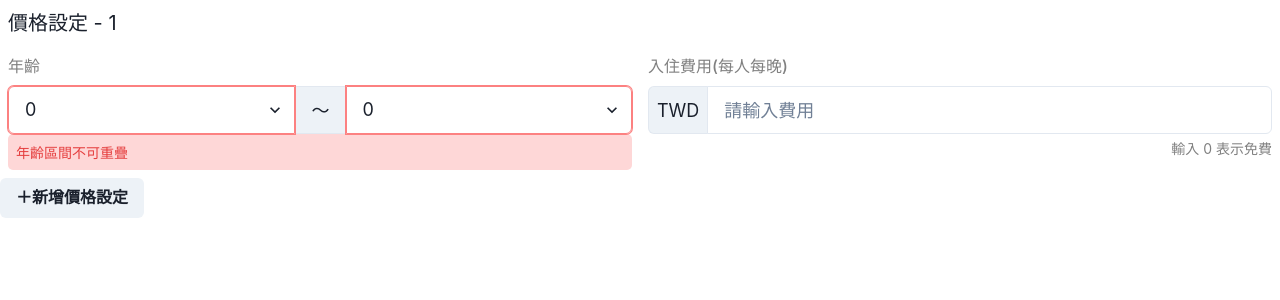
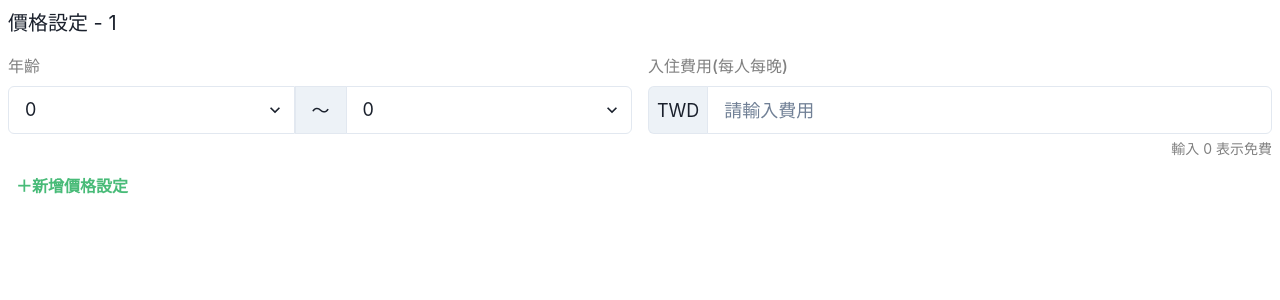
Before and after one commit to kristychaotw/pretest-ay, a React (Create React App) app: page / in a window 1280 px wide. Both pictures are taken after a click on the button "＋新增價格設定". Shown: the top 300 px of the page. Built offline with nearby package versions, Linux system fonts and the light colour scheme.

Commit message:
feat: ageGroupPricelist complete

```diff
--- a/src/components/units/AgeGroupSelect.js
+++ b/src/components/units/AgeGroupSelect.js
@@ -11,22 +11,25 @@ import React, { useState } from "react";
 const ageOptions = [...Array(21)].map((_, index) => ({
   value: index,
 }));
+
 const fieldConfig = {
   ageStart: 0,
   ageEnd: 1,
 };
+const disabledHandler = ({ age, name, ageRange }) => {
+  if (fieldConfig[name] === 0 && ageRange[1] !== 0) {
+    return ageRange[1] < age;
+  }
 
-function AgeGroupSelect({ onChange }) {
+  if (fieldConfig[name] === 1) {
+    return ageRange[0] > age;
+  }
+};
+
+function AgeGroupSelect({ onChange, existedAgeGroup }) {
   const [ageRange, setAgeRange] = useState([0, 0]);
-  const disabledHandler = ({ age, name }) => {
-    if (fieldConfig[name] === 0 && ageRange[1] !== 0) {
-      return ageRange[1] < age;
-    }
+  const [errorMsg, setErrorMsg] = useState("");
 
-    if (fieldConfig[name] === 1) {
-      return ageRange[0] > age;
-    }
-  };
   const handleOnChange = ({ target: { value, name } }) => {
     const index = fieldConfig[name];
     const newAgeRange = [...ageRange];
@@ -38,9 +41,16 @@ function AgeGroupSelect({ onChange }) {
       fieldName: "ageGroup",
       value: newAgeRange,
     });
+
+    // validation
+    const checkDuplate = existedAgeGroup.filter(
+      (i) => i[0] === newAgeRange[0] && i[1] === newAgeRange[1]
+    );
+    const isDuplicate = checkDuplate.length > 0;
+    setErrorMsg(isDuplicate ? "年齡區間不可重疊" : "");
   };
   return (
-    <FormControl isInvalid={true} p={2}>
+    <FormControl isInvalid={errorMsg} p={2}>
       <FormLabel fontSize="md" color={"grey"}>
         年齡
       </FormLabel>
@@ -55,7 +65,11 @@ function AgeGroupSelect({ onChange }) {
             <option
               key={index}
               value={value}
-              disabled={disabledHandler({ age: value, name: "ageStart" })}
+              disabled={disabledHandler({
+                age: value,
+                name: "ageStart",
+                ageRange,
+              })}
             >
               {value}
             </option>
@@ -78,7 +92,11 @@ function AgeGroupSelect({ onChange }) {
             <option
               key={index}
               value={value}
-              disabled={disabledHandler({ age: value, name: "ageEnd" })}
+              disabled={disabledHandler({
+                age: value,
+                name: "ageEnd",
+                ageRange,
+              })}
             >
               {value}
             </option>
@@ -92,7 +110,7 @@ function AgeGroupSelect({ onChange }) {
         p={2}
         borderRadius={"5px"}
       >
-        年齡區間不可重疊
+        {errorMsg}
       </FormErrorMessage>
     </FormControl>
   );
--- a/src/components/units/PriceInput.js
+++ b/src/components/units/PriceInput.js
@@ -14,11 +14,7 @@ function PriceInput({ onChange }) {
   const [errorMsg, setErrorMsg] = useState("");
   const handleOnChange = (e) => {
     const value = e.target.value;
-    if (!value) {
-      setErrorMsg("不可以為空白");
-    } else {
-      setErrorMsg("");
-    }
+
     const pureNumber = value.replace(/[^0-9.]/g, "");
     const decimalCount = (pureNumber.match(/\./g) || []).length;
     if (decimalCount <= 1) {
@@ -28,6 +24,8 @@ function PriceInput({ onChange }) {
         value: pureNumber,
       });
     }
+    //validation
+    setErrorMsg(pureNumber === "" ? "不可以為空白" : "");
   };
 
   const [integerPart, decimalPart = ""] = rawPrice.split(".");
@@ -36,7 +34,6 @@ function PriceInput({ onChange }) {
       ? `${addComma(integerPart)}.${decimalPart}`
       : addComma(integerPart) + (rawPrice.endsWith(".") ? "." : "");
 
-  console.log("displayValue", displayValue);
   return (
     <FormControl isInvalid={errorMsg} p={2}>
       <FormLabel fontSize="md" color={"grey"}>
@@ -67,7 +64,7 @@ function PriceInput({ onChange }) {
         p={2}
         borderRadius={"5px"}
       >
-        不可以為空白
+        {errorMsg}
       </FormErrorMessage>
       <Text fontSize="sm" color={"grey"} align={"right"} pt={1}>
         輸入 0 表示免費
--- a/src/components/widgets/AgeGroupPriceList.js
+++ b/src/components/widgets/AgeGroupPriceList.js
@@ -3,10 +3,13 @@ import AgeGroupSelect from "../units/AgeGroupSelect";
 import PriceInput from "../units/PriceInput";
 import { Button, Divider, Flex, Text } from "@chakra-ui/react";
 import { v4 as uuidv4 } from "uuid";
+import { getNumberIntervals } from "../../utils/common";
 
 function AgeGroupPriceList({ onChange }) {
   const [list, setList] = useState([]);
-  const isAddDisabled = false;
+  const existedAgeGroup = list.map((i) => i.ageGroup);
+  const isAddDisabled =
+    getNumberIntervals(existedAgeGroup).notInclude.length === 0;
 
   const addToList = () => {
     const newItem = { id: uuidv4(), ageGroup: [], price: 0 };
@@ -42,7 +45,13 @@ function AgeGroupPriceList({ onChange }) {
               價格設定 - {`${index + 1}`}
             </Text>
             {index > 0 && (
-              <Button onClick={() => removeFromList(item.id)}>Ｘ移除</Button>
+              <Button
+                color={"red.400"}
+                bgColor={"transparent"}
+                onClick={() => removeFromList(item.id)}
+              >
+                Ｘ移除
+              </Button>
             )}
           </Flex>
           <Flex>
@@ -50,6 +59,7 @@ function AgeGroupPriceList({ onChange }) {
               onChange={({ fieldName, value }) =>
                 handleOnChange({ id: item.id, fieldName, value })
               }
+              existedAgeGroup={existedAgeGroup}
             />
             <PriceInput
               onChange={({ fieldName, value }) =>
@@ -59,7 +69,12 @@ function AgeGroupPriceList({ onChange }) {
           </Flex>
         </div>
       ))}
-      <Button disabled={isAddDisabled} onClick={addToList}>
+      <Button
+        color={"green.400"}
+        bgColor={"transparent"}
+        disabled={isAddDisabled}
+        onClick={addToList}
+      >
         ＋新增價格設定
       </Button>
     </>
```
